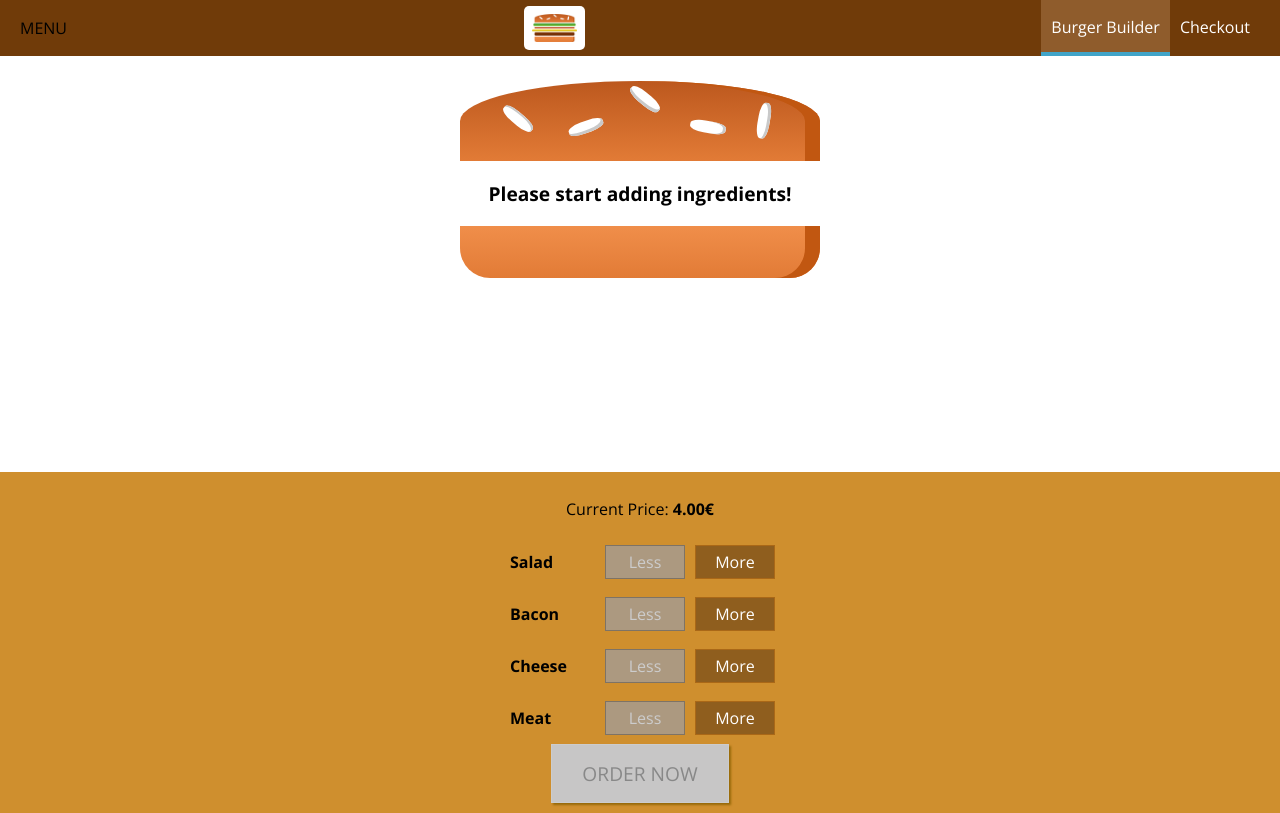
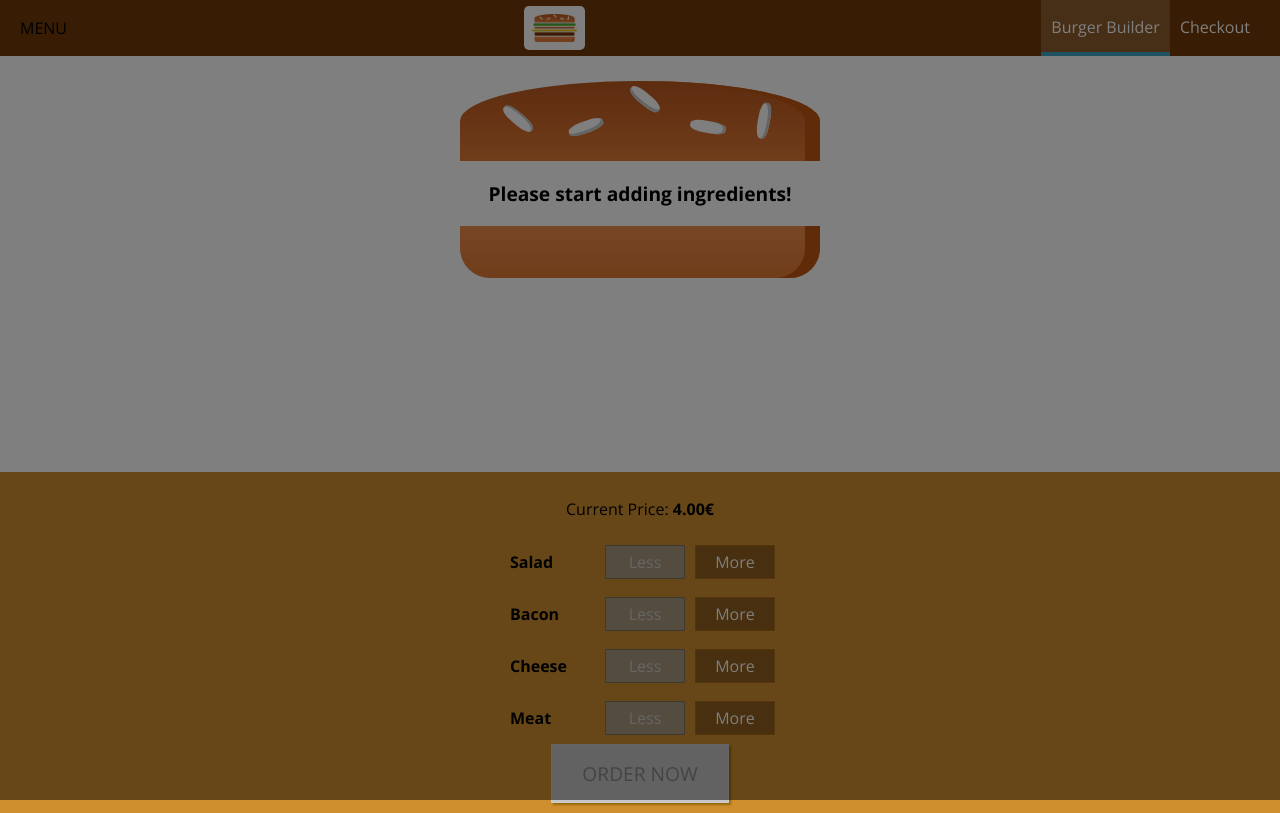
Before and after one commit to A-Koutiney/Burger-Shop, a React app: page / in a window 1280 px wide. Built offline with nearby package versions, Linux system fonts and the light colour scheme.

Commit message:
Added a Backdrop to SideDrawer

```diff
--- a/src/Components/Layout/Layout.js
+++ b/src/Components/Layout/Layout.js
@@ -1,19 +1,31 @@
-import React from 'react';
+import React, { Component } from 'react';
 
 import Aux from '../../hoc/Auxiliary';
 import classes from './Layout.css';
 import Toolbar from '../Navigation/Toolbar/Toolbar'
 import SideDrawer from '../Navigation/SideDrawer/SideDrawer'
-const layout = (props)=>(
+class Layout extends Component{
+    state = {
+        showSidDrawer: true
+    }
+    sideDrawerClosedHandler = ()=>{
+        this.setState({showSidDrawer: false})
+    }
+
+    render(){
+        return(
             <Aux>
                 <Toolbar/>
-        <SideDrawer/>
+                <SideDrawer open ={this.state.showSidDrawer}closed = {this.sideDrawerClosedHandler}/>
                 <main className ={classes.Content}>
-        {props.children}
+                    {this.props.children}
                 </main>
 
             </Aux>
         );
+    }
+
+};
 
 
-export default layout;
+export default Layout;
--- a/src/Components/Navigation/SideDrawer/SideDrawer.js
+++ b/src/Components/Navigation/SideDrawer/SideDrawer.js
@@ -2,11 +2,18 @@
 import Logo from '../../Logo/Logo';
 import NavigationItems from '../NavigationItems/NavigationItems'
 import classes from './SideDrawer.css'
+import BackDrop from '../../UI/Backdrop/Backdrop';
+import Aux from '../../../hoc/Auxiliary'
 
 const sideDrawer = (props)=>{
-
+    let attachedClasses = [classes.SideDrawer,classes.Close]
+    if(props.open){
+        attachedClasses = [classes.SideDrawer,classes.Open]
+    }
     return(
-        <div className = {classes.SideDrawer}>
+        <Aux>
+            <BackDrop show = {props.open} clicked = {props.closed}/>
+            <div className = {attachedClasses.join(' ')}>
             <div className = {classes.Logo}>
 
                 <Logo/>
@@ -15,6 +22,9 @@
                 <NavigationItems/>
             </nav>
         </div>
+
+        </Aux>
+
     );
 }
 
```
Lines whose indentation alone changed are shown as unchanged.
